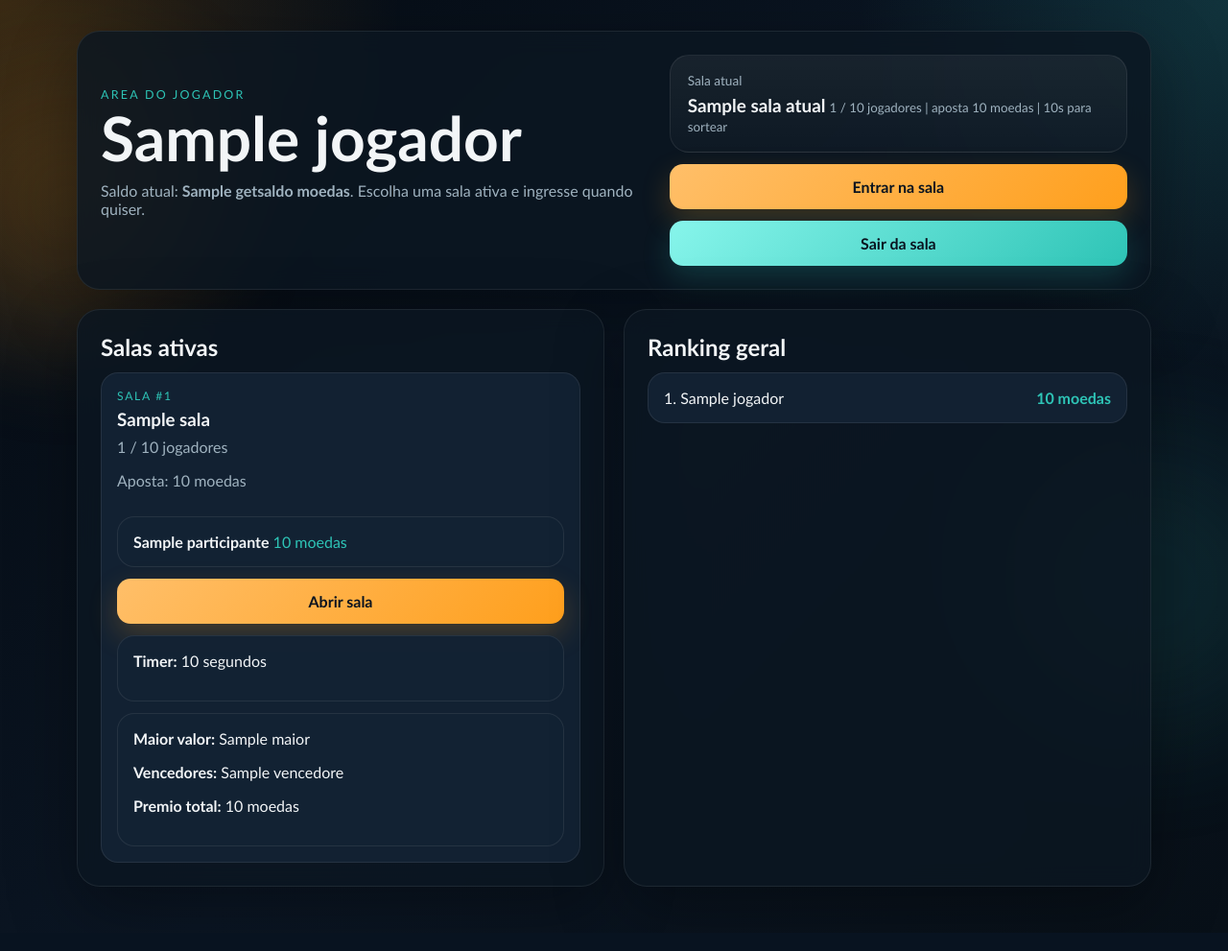
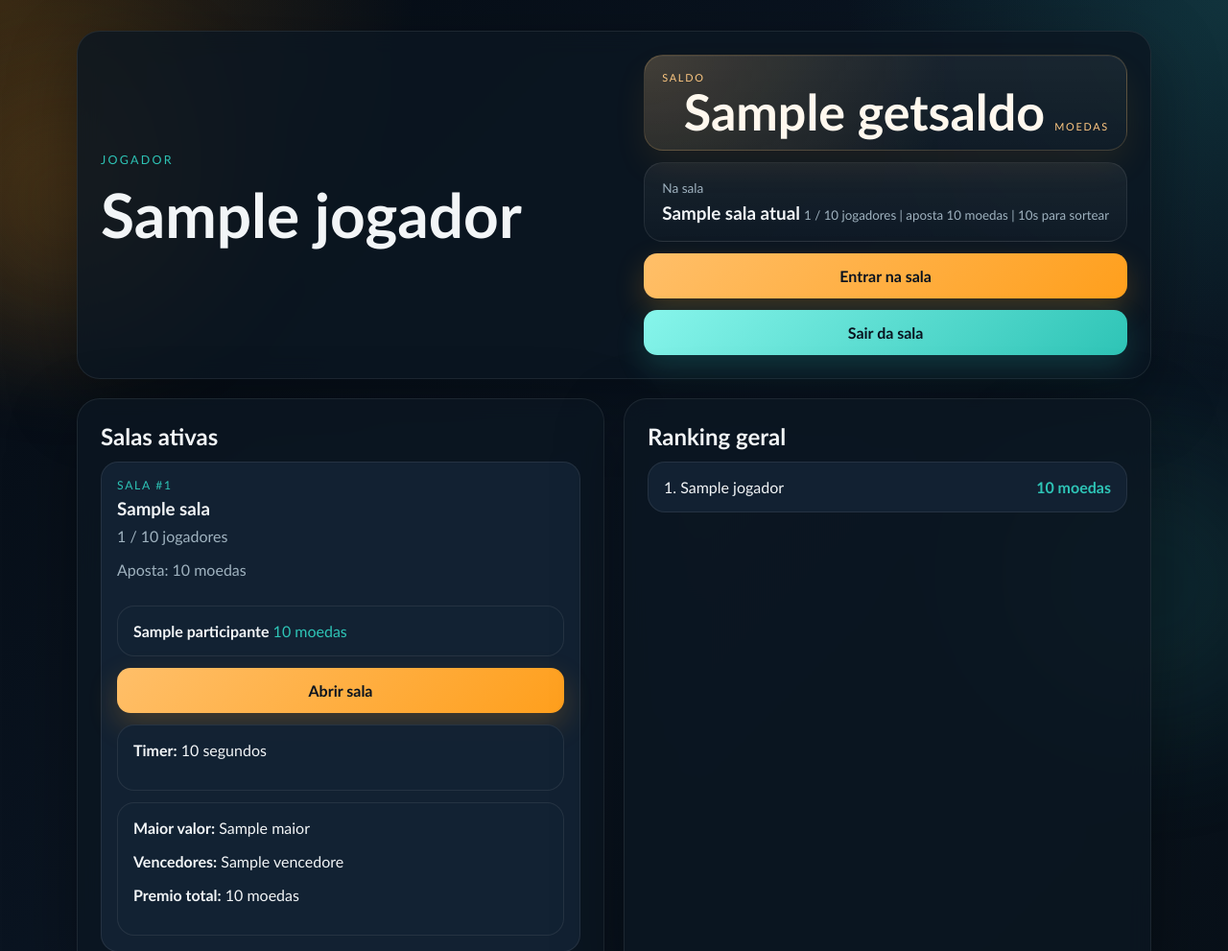
Before and after one commit to eduardooanjos/game, a Flask app: template templates/player.html in a window 1280 px wide. Shown: the top 991 px of the page at 96% size. Before the commit the page ends 935 px from the top, so only its background shows below. Run offline with Flask 3, Linux system fonts and the light colour scheme; the template is opened without the code that fills it: most values are stand-ins (such as "Sample title", 1, 10 or a date in 2020).

Commit message:
Ajustes no Design

```diff
--- a/app.py
+++ b/app.py
@@ -52,7 +52,7 @@ class ServidorApostas:
                     return sala
             return None
 
-    # Cria uma nova sala com configuracoes iniciais e temporizadores zerados.
+    # Cria uma nova sala com configuracoes iniciaiS.
     def criar_sala(self, nome, capacidade, aposta):
         with self.lock:
             sala_id = self.proximo_id_sala
--- a/jogador.py
+++ b/jogador.py
@@ -37,5 +37,5 @@ class Jogador:
         }
 
 
-# Alias para manter compatibilidade com o codigo anterior.
+#manter compatibilidade com o codigo anterior.
 jogador = Jogador
--- a/static/styles.css
+++ b/static/styles.css
@@ -102,6 +102,11 @@ body {
     align-items: center;
 }
 
+.player-hero {
+    display: grid;
+    gap: 12px;
+}
+
 .hero-room {
     display: grid;
     grid-template-columns: minmax(0, 1fr) auto minmax(0, 1fr);
@@ -158,6 +163,44 @@ h3 {
 .connection-box small,
 label {
     color: var(--muted);
+}
+
+.balance-card {
+    display: grid;
+    gap: 6px;
+    min-width: 250px;
+    padding: 16px 18px;
+    border-radius: 20px;
+    border: 1px solid rgba(255, 191, 105, 0.18);
+    background:
+        radial-gradient(circle at top left, rgba(255, 191, 105, 0.18), transparent 62%),
+        linear-gradient(180deg, rgba(255, 255, 255, 0.06), rgba(255, 255, 255, 0.025));
+    box-shadow: inset 0 1px 0 rgba(255, 255, 255, 0.05), 0 16px 34px rgba(255, 159, 28, 0.08);
+}
+
+.balance-card-right {
+    justify-self: stretch;
+}
+
+.balance-label,
+.balance-currency {
+    text-transform: uppercase;
+    letter-spacing: 0.16em;
+    font-size: 0.68rem;
+    color: #ffc982;
+}
+
+.balance-main {
+    display: flex;
+    align-items: baseline;
+    justify-content: flex-end;
+    gap: 10px;
+}
+
+.balance-value {
+    font-size: clamp(2rem, 5vw, 3.25rem);
+    line-height: 0.9;
+    color: #fff8ee;
 }
 
 .bet-banner {
@@ -606,6 +649,15 @@ input:focus {
         min-width: 0;
     }
 
+    .balance-card {
+        min-width: 0;
+        width: 100%;
+    }
+
+    .balance-main {
+        justify-content: flex-start;
+    }
+
     .timer-panel {
         min-width: 0;
     }
--- a/templates/player.html
+++ b/templates/player.html
@@ -12,17 +12,21 @@
 
     <main class="page-shell">
         <section class="hero card">
-            <div>
-                <p class="eyebrow">Area do jogador</p>
+            <div class="player-hero">
+                <p class="eyebrow">Jogador</p>
                 <h1>{{ estado.jogador.getnome() }}</h1>
-                <p class="hero-text">
-                    Saldo atual: <strong>{{ estado.jogador.getsaldo() }} moedas</strong>. Escolha uma sala ativa e ingresse quando quiser.
-                </p>
             </div>
             <div class="button-group admin-actions">
+                <div class="balance-card balance-card-right" aria-label="Saldo atual">
+                    <span class="balance-label">Saldo</span>
+                    <div class="balance-main">
+                        <strong class="balance-value">{{ estado.jogador.getsaldo() }}</strong>
+                        <span class="balance-currency">moedas</span>
+                    </div>
+                </div>
                 {% if estado.sala_atual %}
                     <div class="connection-box">
-                        <span>Sala atual</span>
+                        <span>Na sala</span>
                         <strong>{{ estado.sala_atual.nome }}</strong>
                         <small>
                             {{ estado.sala_atual.participantes|length }} / {{ estado.sala_atual.capacidade }} jogadores
```
Also changed, not shown: templates/login.html (+1 -7 lines).
